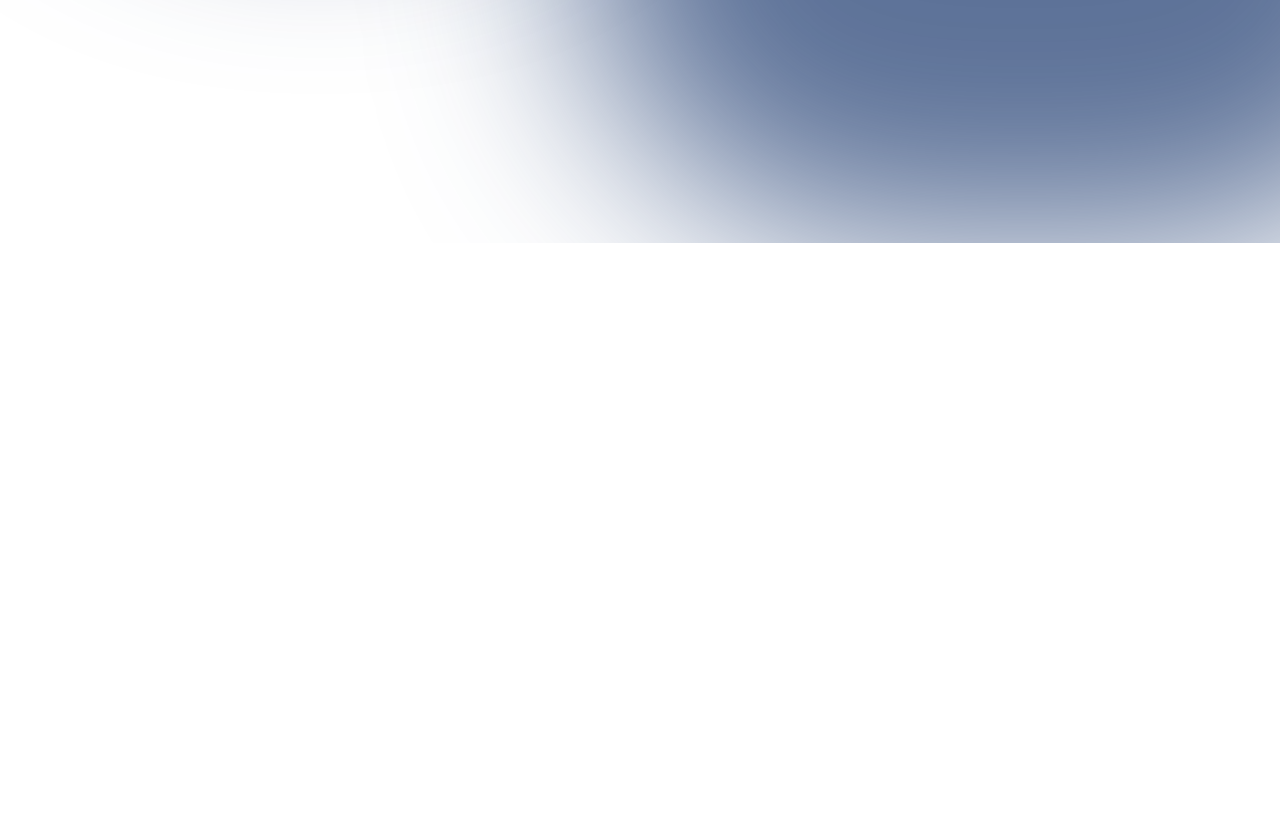
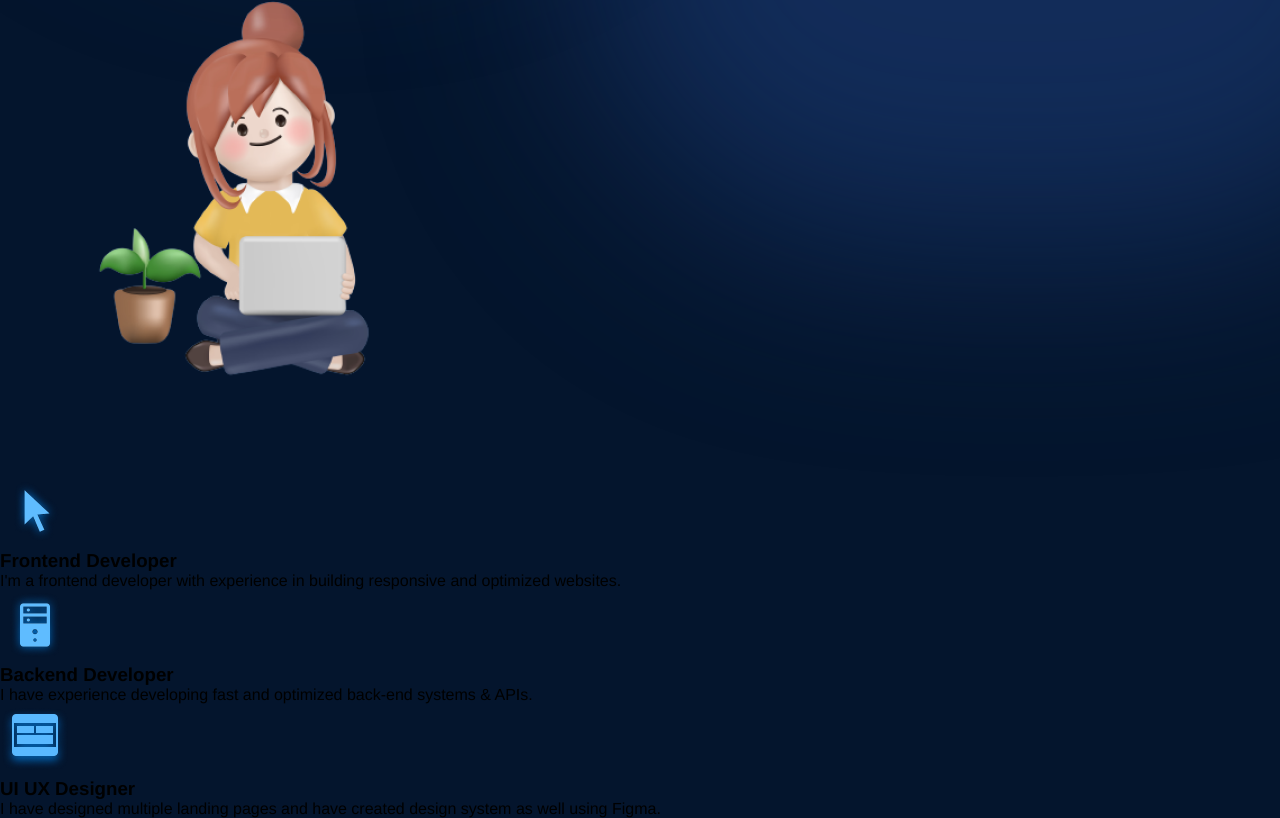
Before and after one commit to nipun-munasinghe/example-react-portfolio, a React (Vite) app: page / in a window 1280 px wide. Shown: the part 854-1672 px from the top of the page. Before the commit the page ends 1097 px from the top, so only its background shows below. Built offline with nearby package versions, Linux system fonts and the light colour scheme; the HTML template or start-up script is replaced by a standard one.

Commit message:
Update About.jsx
Completed about.jsx without css

```diff
--- a/src/components/About/About.jsx
+++ b/src/components/About/About.jsx
@@ -1,9 +1,52 @@
 import React from 'react'
+import styles from './About.module.css';
+import {getImageUrl} from '../../utils';
 
 export const About = () => {
   return (
-    <section>
-        <h2>About</h2>
+    <section className={styles.container}>
+        <h2 className={styles.title}>About</h2>
+        <div className={styles.content}>
+            <img src={getImageUrl("about/aboutImage.png")}
+                alt="Me sitting and working with my laptop"
+                className={styles.aboutImage}
+            />
+            <ul className={styles.aboutItems}>
+                <li className={styles.aboutItem}>
+                    <img src={getImageUrl("about/cursor.png")} alt="Cursor Icon" />
+                </li>
+                <div className={styles.aboutItemText}>
+                    <h3>Frontend Developer</h3>
+                    <p>
+                        I'm a frontend developer with experience in building
+                        responsive and optimized websites.
+                    </p>
+                </div>
+
+                <li className={styles.aboutItem}>
+                    <img src={getImageUrl("about/cpu.png")} alt="CPU Icon" />
+                </li>
+                <div className={styles.aboutItemText}>
+                    <h3>Backend Developer</h3>
+                    <p>
+                        I have experience developing fast and optimized
+                        back-end systems & APIs.
+                    </p>
+                </div>
+
+
+                <li className={styles.aboutItem}>
+                    <img src={getImageUrl("about/desktop.png")} alt="Desktop Icon" />
+                </li>
+                <div className={styles.aboutItemText}>
+                    <h3>UI UX Designer</h3>
+                    <p>
+                        I have designed multiple landing pages and have
+                        created design system as well using Figma.
+                    </p>
+                </div>
+            </ul>
+        </div>
     </section>
   )
 }
```
